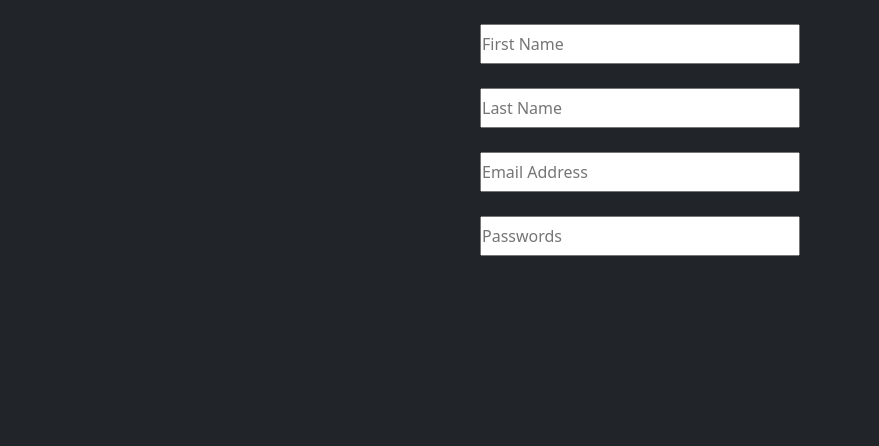
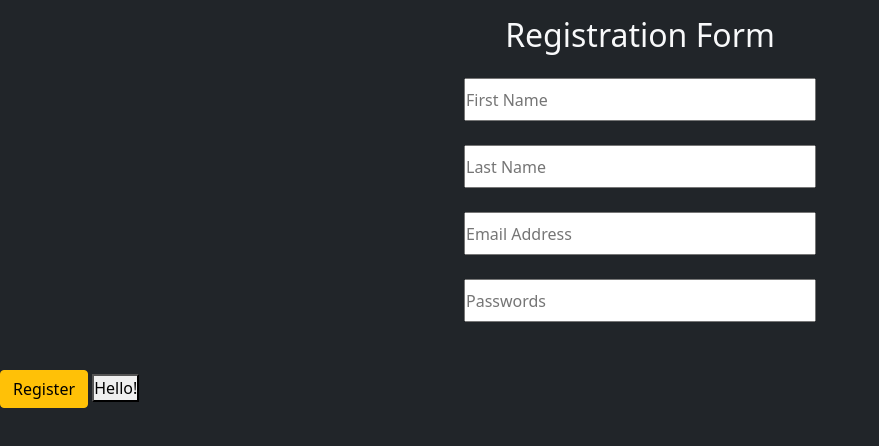
Before and after one commit to Asharkhan468/Login-sign-up-page, a plain HTML site: page index.html in a window 1280 px wide. Shown: the whole page, without its empty margins (0-879 px from the left). Drawn offline with nearby package versions, Linux system fonts and the light colour scheme.

Commit message:
login page

```diff
--- a/index.html
+++ b/index.html
@@ -9,14 +9,26 @@
 </head>
 <body class="bg-dark">
 
+    <div class="text-center mt-3">
+        <h2 class="text-light">Registration Form</h2>
+    </div>
+
     <form class="text-center mt-4">
-        <input type="text" placeholder="First Name"></br></br>
-        <input type="text" placeholder="Last Name"></br></br>
-        <input type="text" placeholder="Email Address"></br></br>
-        <input type="text" placeholder="Passwords">
+        <input type="text" placeholder="First Name" value="" id="firstName"></br></br>
+        <input type="text" placeholder="Last Name" value="" id="lastName"></br></br>
+        <input type="text" placeholder="Email Address" value="" id="Email"></br></br>
+        <input type="text" placeholder="Passwords" value="" id="password">
     </form>
 
 
+   <div class="text-center mt-5">
+
+
+
+</div>
+<button class="btn btn-warning"onclick="myFuct()" id="button">Register</button>
+
+<button>Hello!</button>
 
    <script type="modules" src="app.js"></script>
    <link href="https://cdn.jsdelivr.net/npm/bootstrap@5.0.2/dist/css/bootstrap.min.css" rel="stylesheet" integrity="sha384-EVSTQN3/azprG1Anm3QDgpJLIm9Nao0Yz1ztcQTwFspd3yD65VohhpuuCOmLASjC" crossorigin="anonymous">
--- a/style.css
+++ b/style.css
@@ -5,6 +5,6 @@
 }
 
 input{
-    width: 20rem;
-    height: 40px;
+    width: 22rem;
+    height: 43px;
 }
```
Also changed, not shown: app.js (+8 -0 lines).
